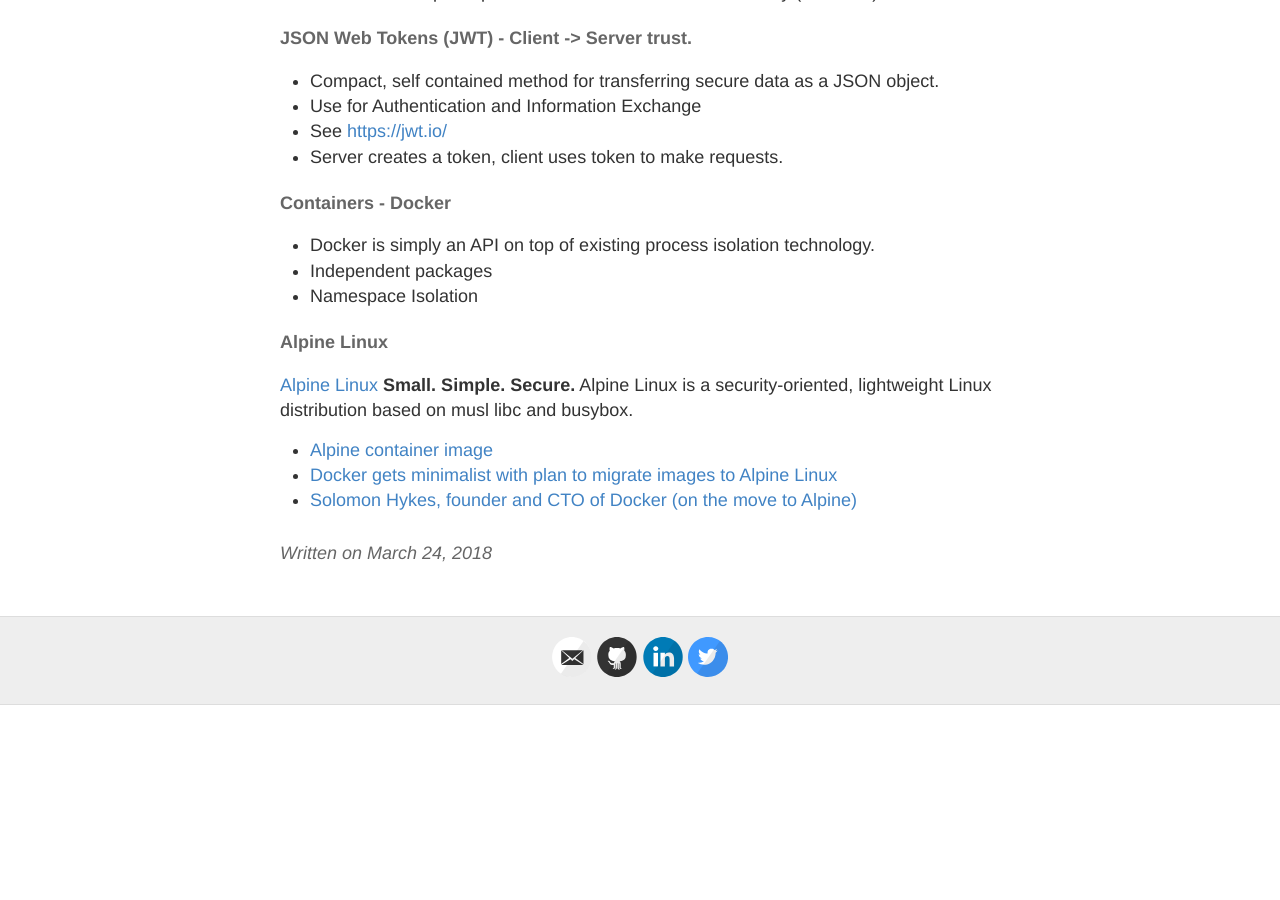
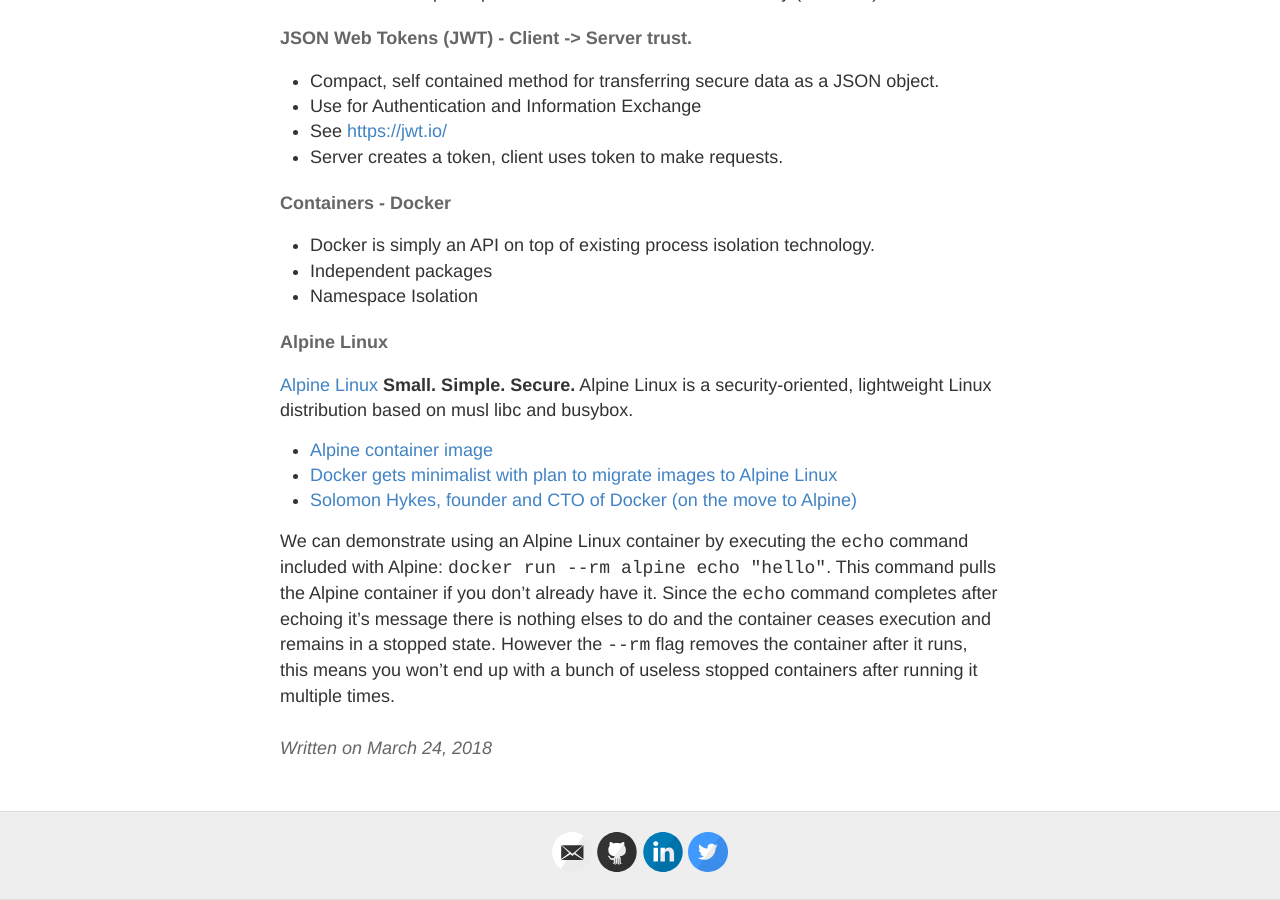
Before and after one commit to cjimti/mk, a Jekyll site: the page built from _posts/2018-03-24-microservices.md, in a window 1280 px wide and 900 px high, scrolled down 1232 px. Built offline with Jekyll 4.4.1, drawn with Linux system fonts in a browser that asks for light colours; before the commit the page ends 1937 px from its top, so only the background shows below that.

Commit message:
updated microservices

```diff
--- a/_posts/2018-03-24-microservices.md
+++ b/_posts/2018-03-24-microservices.md
@@ -55,7 +55,12 @@
 - [Docker gets minimalist with plan to migrate images to Alpine Linux](http://siliconangle.com/blog/2016/02/09/docker-gets-minimalist-with-plan-to-migrate-images-to-alpine-linux/)
 - [Solomon Hykes, founder and CTO of Docker (on the move to Alpine)](https://news.ycombinator.com/item?id=11000827)
 
-
+We can demonstrate using an Alpine Linux container by executing the `echo` command included with Alpine:
+`docker run --rm alpine echo "hello"`. This command pulls the Alpine container
+if you don't already have it. Since the `echo` command completes after echoing it's message there is nothing elses
+to do and the container ceases execution and remains in a stopped state.
+However the `--rm` flag removes the container after it runs, this means you won't end up with
+a bunch of useless stopped containers after running it multiple times.
 
 
 [Microservices]: https://en.wikipedia.org/wiki/Microservices
```
